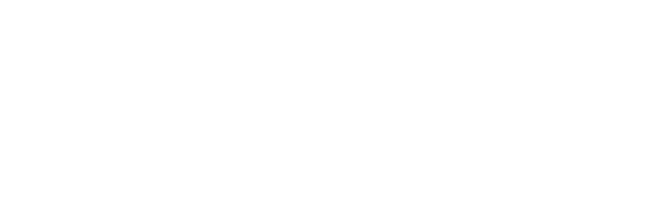
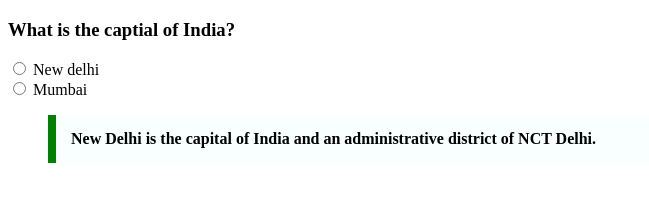
Before and after one commit to acciojob/trivia-RishabhSingh4872962, a website: page main.html in a window 1280 px wide. Shown: the whole page, without its empty margins (0-649 px from the left). Drawn offline with Linux system fonts and the light colour scheme.

Commit message:
created a submission

```diff
--- a/main.html
+++ b/main.html
@@ -8,6 +8,13 @@
 
 <body>
 	<!-- the entire body must be written by student -->
+	<h3>What is the captial of India?</h3>
+
+	<input id="check1" type="radio" name="city"  />
+	<label for="check1" >New delhi</label><br>
+	<input id="check2" type="radio" name="city"   />
+	<label for="check"2>Mumbai</label>
+	<blockquote id="quotation">New Delhi is the capital of India and an administrative district of NCT Delhi.</blockquote>
     <script type="text/javascript" src="./script.js">
 </script>
 
--- a/styles.css
+++ b/styles.css
@@ -1,2 +1,9 @@
+#quotation{
+	width:600px;
+	margin:10;
+	padding:15px;
+	border-left:8px solid green;
+	background-color: #f8fffe;
+	font-weight:bold;
 
-/* Your CSS Code here. */
+}
```
